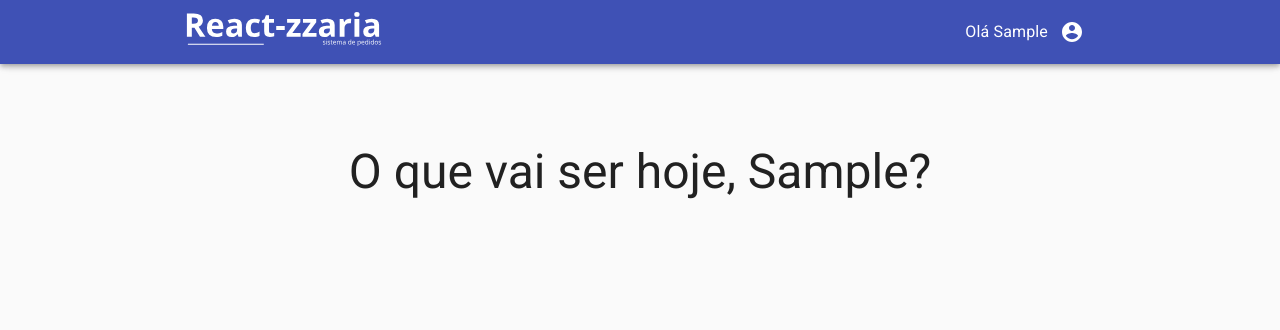
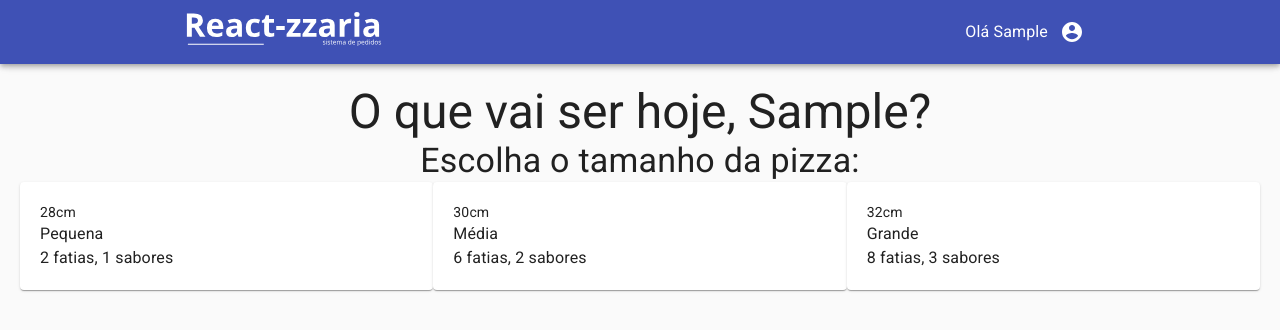
Before and after one commit to enzoserafin/react-zzaria, a React (Create React App) app: page / in a window 1280 px wide. Shown: the top 330 px of the page. Built offline with nearby package versions, Linux system fonts and the light colour scheme; no server answers; sample sign-in values are in the browser's storage.

Commit message:
marcação do conteúdo principal;

```diff
--- a/src/pages/Main/index.js
+++ b/src/pages/Main/index.js
@@ -1,8 +1,32 @@
 import { useContext } from 'react'
 import { AuthContext } from '../../contexts/auth'
-import { Grid, Typography } from '@material-ui/core'
+import { Grid, Paper, Typography } from '@material-ui/core'
 import Header from '../../components/Header'
 import { Content, Spacer } from './styles'
+
+const pizzaSizes = [
+  {
+    id: 0,
+    name: 'Pequena',
+    size: 28,
+    slices: 2,
+    flavours: 1
+  },
+  {
+    id: 1,
+    name: 'Média',
+    size: 30,
+    slices: 6,
+    flavours: 2
+  },
+  {
+    id: 2,
+    name: 'Grande',
+    size: 32,
+    slices: 8,
+    flavours: 3
+  }
+]
 
 const Main = () => {
   const { userInfo } = useContext(AuthContext)
@@ -15,12 +39,26 @@
       <Spacer />
 
       <Content>
-        <Grid container justify='center'>
-          <Grid item>
-            <Typography variant='h3'>
-              {`O que vai ser hoje, ${userName}?`}
-            </Typography>
-          </Grid>
+        <Grid container direction='column' alignItems='center'>
+          <Typography variant='h3'>
+            {`O que vai ser hoje, ${userName}?`}
+          </Typography>
+
+          <Typography variant='h4'>
+            Escolha o tamanho da pizza:
+          </Typography>
+        </Grid>
+        <Grid container spacing={16}>
+          {pizzaSizes.map((pizza) => (
+            <Grid item key={pizza.id} xs={4}>
+              <Paper style={{ padding: 20 }}>
+                <div>{pizza.size}cm</div>
+                <Typography>{pizza.name}</Typography>
+                <Typography>{pizza.slices} fatias, {pizza.flavours} sabores</Typography>
+              </Paper>
+            </Grid>
+          ))}
+
         </Grid>
       </Content>
     </>
--- a/src/pages/Main/styles.js
+++ b/src/pages/Main/styles.js
@@ -2,7 +2,7 @@
 import { withStyles } from '@material-ui/core'
 
 export const Content = styled.main`
-  padding: 80px 20px 20px;
+  padding: 20px;
 `
 const style = (theme) => ({
   main: theme.mixins.toolbar
```
